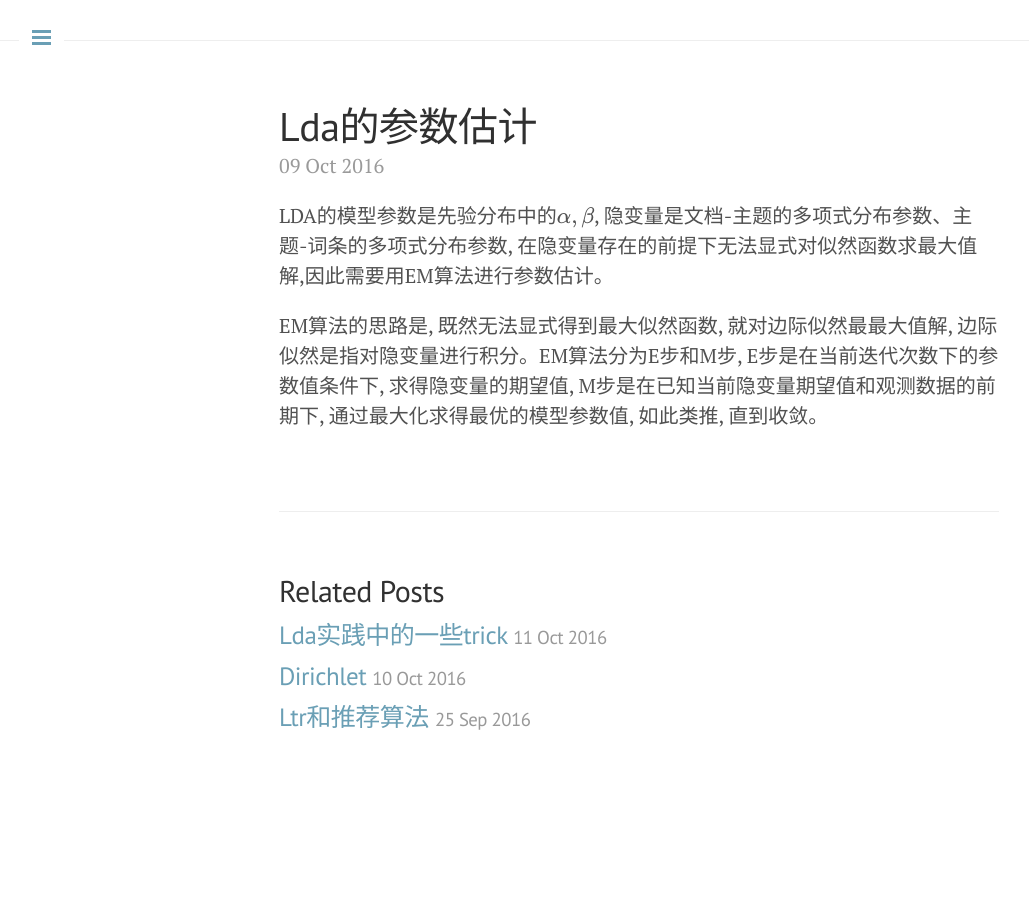
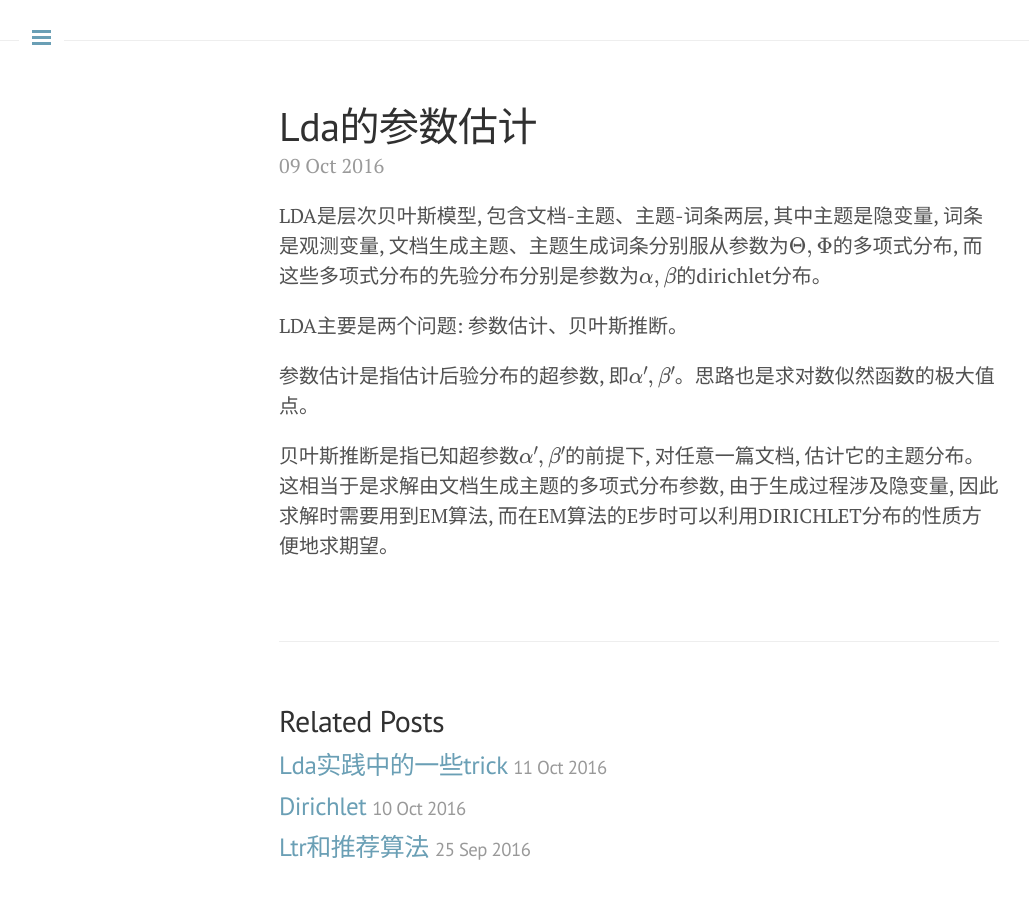
Before and after one commit to nomadcube/nomadcube.github.io, a Jekyll site: the page built from _posts/2016-10-09-lda的参数估计.md, in a window 1280 px wide. Shown: the whole page, without its empty margins (1-1030 px from the left). Built offline with Jekyll 4.4.1, drawn with Linux system fonts in a browser that asks for light colours; formulas are drawn with MathJax 3; comment, search, counter and statistics services are not loaded; before the commit the page ends 900 px from its top, so only the background shows below that.

Commit message:
新文章

```diff
--- a/_posts/2016-10-09-lda的参数估计.md
+++ b/_posts/2016-10-09-lda的参数估计.md
@@ -3,6 +3,10 @@ layout: post
 tags: 机器学习
 ---
 
-LDA的模型参数是先验分布中的$$\alpha, \beta$$, 隐变量是文档-主题的多项式分布参数、主题-词条的多项式分布参数, 在隐变量存在的前提下无法显式对似然函数求最大值解,因此需要用EM算法进行参数估计。
+LDA是层次贝叶斯模型, 包含文档-主题、主题-词条两层, 其中主题是隐变量, 词条是观测变量, 文档生成主题、主题生成词条分别服从参数为$$\Theta, \Phi$$的多项式分布, 而这些多项式分布的先验分布分别是参数为$$\alpha, \beta$$的dirichlet分布。
 
-EM算法的思路是, 既然无法显式得到最大似然函数, 就对边际似然最最大值解, 边际似然是指对隐变量进行积分。EM算法分为E步和M步, E步是在当前迭代次数下的参数值条件下, 求得隐变量的期望值, M步是在已知当前隐变量期望值和观测数据的前期下, 通过最大化求得最优的模型参数值, 如此类推, 直到收敛。
+LDA主要是两个问题: 参数估计、贝叶斯推断。
+
+参数估计是指估计后验分布的超参数, 即$$\alpha', \beta'$$。思路也是求对数似然函数的极大值点。
+
+贝叶斯推断是指已知超参数$$\alpha', \beta'$$的前提下, 对任意一篇文档, 估计它的主题分布。这相当于是求解由文档生成主题的多项式分布参数, 由于生成过程涉及隐变量, 因此求解时需要用到EM算法, 而在EM算法的E步时可以利用DIRICHLET分布的性质方便地求期望。
```
